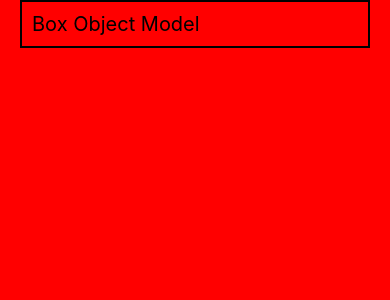
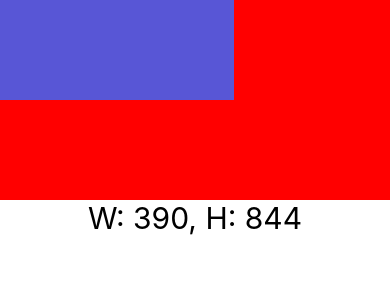
Before and after one commit to JeralPineda/Counter-React-Native, a React Native app: screen / in a window 390 px wide. Shown: the top 300 px of the page. Built offline with nearby package versions, Linux system fonts and the light colour scheme.

Commit message:
fix: Height, Width porcentual y dimensiones de la pantalla

```diff
--- a/src/App.tsx
+++ b/src/App.tsx
@@ -1,15 +1,16 @@
 import React from 'react';
+import {SafeAreaView, StyleSheet} from 'react-native';
 
 // import CounterScreen from './screens/CounterScreen';
-import BoxObjectModelScreen from './screens/BoxObjectModelScreen';
-import {SafeAreaView, StyleSheet} from 'react-native';
+// import BoxObjectModelScreen from './screens/BoxObjectModelScreen';
+import DimensionsScreen from './screens/DimensionsScreen';
 
 function App(): JSX.Element {
   return (
     <SafeAreaView style={styles.container}>
       {/* SafeAreaView - Muestra correctamente la información cuando tiene un notch (iphone),
       evita que choque y es raro ponerlo al nivel del app */}
-      <BoxObjectModelScreen />
+      <DimensionsScreen />
     </SafeAreaView>
   );
 }
--- /dev/null
+++ b/src/screens/DimensionsScreen.tsx
@@ -0,0 +1,46 @@
+import React from 'react';
+import {StyleSheet, View, Text, useWindowDimensions} from 'react-native';
+
+const DimensionsScreen = () => {
+  // const {width, height} = Dimensions.get('window');
+
+  const {width, height} = useWindowDimensions();
+
+  return (
+    <View>
+      <View style={styles.container}>
+        <View style={{...styles.purpleBox, width: width * 0.6}} />
+        <View style={styles.orangeBox} />
+      </View>
+
+      <Text style={styles.title}>
+        W: {width}, H: {height}
+      </Text>
+    </View>
+  );
+};
+
+export default DimensionsScreen;
+
+const styles = StyleSheet.create({
+  container: {
+    width: '100%',
+    height: 200,
+    backgroundColor: 'red',
+  },
+  purpleBox: {
+    backgroundColor: '#5856d6',
+    // width: '50%',
+    height: '50%',
+  },
+  orangeBox: {
+    backgroundColor: '#f0a23b',
+    // width: '50%',
+    // height: '50%',
+  },
+
+  title: {
+    fontSize: 30,
+    textAlign: 'center',
+  },
+});
```
